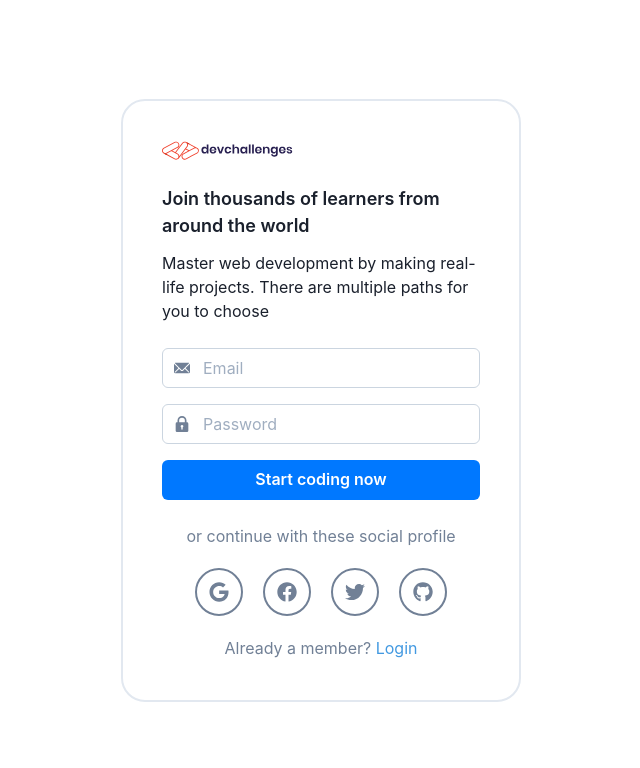
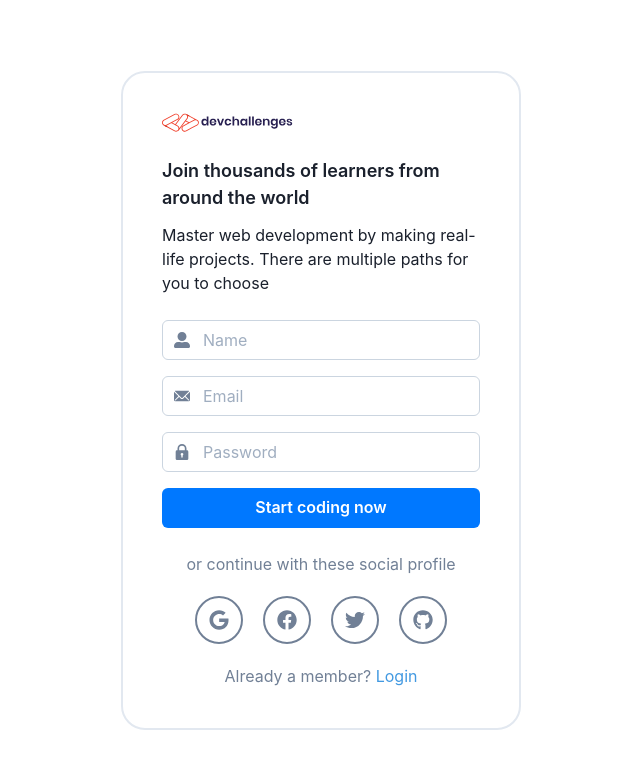
Before and after one commit to vitogd/auth-app, a Next.js app in the folder frontend/: page /register in a window 1280 px wide. Shown: the top 768 px of the page, without its empty margins (319-959 px from the left). Built offline with nearby package versions, Linux system fonts and the light colour scheme.

Commit message:
:sparkles: feat(frontend): add InputGroup component and RegisterFormControl

```diff
--- a/frontend/components/form/FormControl.tsx
+++ /dev/null
@@ -1,43 +0,0 @@
-import React from "react";
-import {
-  Stack,
-  InputGroup,
-  InputLeftElement,
-  Input,
-  Button,
-} from "@chakra-ui/react";
-import { EmailIcon, LockIcon } from "@chakra-ui/icons";
-
-interface FormControlProps {
-  buttonText: string;
-  onButtonClicked: Function;
-}
-
-export function FormControl(props: FormControlProps) {
-  return (
-    <Stack spacing={4}>
-      <InputGroup>
-        <InputLeftElement
-          pointerEvents="none"
-          children={<EmailIcon color="gray.500" />}
-        />
-        <Input type="email" placeholder="Email" borderColor="gray.300" />
-      </InputGroup>
-      <InputGroup>
-        <InputLeftElement
-          pointerEvents="none"
-          children={<LockIcon color="gray.500" />}
-        />
-        <Input type="password" placeholder="Password" borderColor="gray.300" />
-      </InputGroup>
-
-      <Button
-        size="md"
-        colorScheme="messenger"
-        onClick={() => props.onButtonClicked()}
-      >
-        {props.buttonText}
-      </Button>
-    </Stack>
-  );
-}
--- /dev/null
+++ b/frontend/components/form/InputGroup.tsx
@@ -0,0 +1,29 @@
+import React, { ElementType } from "react";
+import {
+  Icon,
+  Input,
+  InputGroup as ChakraInputGroup,
+  InputLeftElement,
+} from "@chakra-ui/react";
+
+interface InputGroupProps {
+  placeholder: string;
+  type: "text" | "email" | "password";
+  icon: ElementType;
+}
+
+export function InputGroup(props: InputGroupProps) {
+  return (
+    <ChakraInputGroup>
+      <InputLeftElement
+        pointerEvents="none"
+        children={<Icon as={props.icon} color="gray.500" />}
+      />
+      <Input
+        type={props.type}
+        placeholder={props.placeholder}
+        borderColor="gray.300"
+      />
+    </ChakraInputGroup>
+  );
+}
--- a/frontend/components/register/RegisterForm.tsx
+++ b/frontend/components/register/RegisterForm.tsx
@@ -1,17 +1,15 @@
 import React from "react";
+
 import { FormContainer } from "../form/FormContainer";
-import { FormControl } from "../form/FormControl";
 import { FormFooter } from "../form/FormFooter";
 import { FormHeader } from "../form/FormHeader";
+import { RegisterFormControl } from "./RegisterFormControl";
 
 export function RegisterForm() {
   return (
     <FormContainer>
       <FormHeader type="register" />
-      <FormControl
-        buttonText="Start coding now"
-        onButtonClicked={() => console.log("clicked!")}
-      />
+      <RegisterFormControl />
       <FormFooter type="register" />
     </FormContainer>
   );
--- /dev/null
+++ b/frontend/components/register/RegisterFormControl.tsx
@@ -0,0 +1,19 @@
+import React from "react";
+import { Stack, Button } from "@chakra-ui/react";
+import { EmailIcon, LockIcon } from "@chakra-ui/icons";
+import { FaUserAlt } from "react-icons/fa";
+
+import { InputGroup } from "../form/InputGroup";
+
+export function RegisterFormControl() {
+  return (
+    <Stack spacing={4}>
+      <InputGroup type="text" placeholder="Name" icon={FaUserAlt} />
+      <InputGroup type="email" placeholder="Email" icon={EmailIcon} />
+      <InputGroup type="password" placeholder="Password" icon={LockIcon} />
+      <Button size="md" colorScheme="messenger">
+        Start coding now
+      </Button>
+    </Stack>
+  );
+}
```
